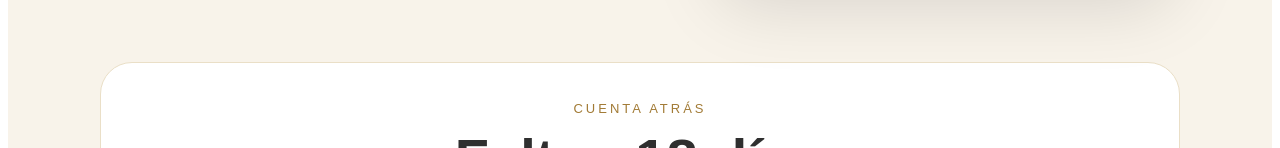
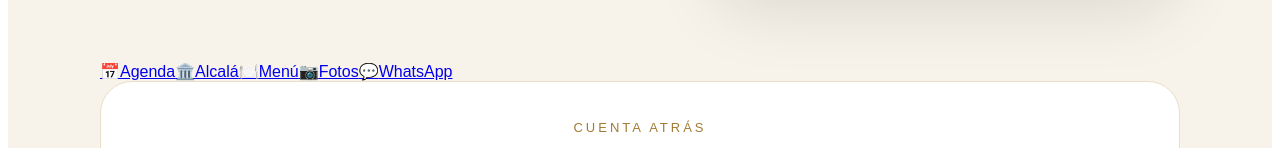
Before and after one commit to josemunozpravia-dotcom/Comunion-Hugo, a React (Vite) app: page / in a window 1280 px wide. Shown: the part 652-800 px from the top of the page. Built offline with nearby package versions, Linux system fonts and the light colour scheme.

Commit message:
Update App.jsx

```diff
--- a/src/App.jsx
+++ b/src/App.jsx
@@ -49,6 +49,32 @@ export default function App() {
       </section>
 
       <main style={styles.main}>
+<section style={styles.quickNav}>
+  <a href="#agenda" style={styles.quickItem}>
+    <span style={styles.quickIcon}>📅</span>
+    Agenda
+  </a>
+
+  <a href="#alcala" style={styles.quickItem}>
+    <span style={styles.quickIcon}>🏛️</span>
+    Alcalá
+  </a>
+
+  <a href="#menu" style={styles.quickItem}>
+    <span style={styles.quickIcon}>🍽️</span>
+    Menú
+  </a>
+
+  <a href="#fotos" style={styles.quickItem}>
+    <span style={styles.quickIcon}>📷</span>
+    Fotos
+  </a>
+
+  <a href="#whatsapp" style={styles.quickItem}>
+    <span style={styles.quickIcon}>💬</span>
+    WhatsApp
+  </a>
+</section>
         <section style={styles.countdown}>
           <div style={styles.sectionKicker}>Cuenta atrás</div>
           <div style={styles.countNumber}>Faltan {daysLeft} días</div>
```
